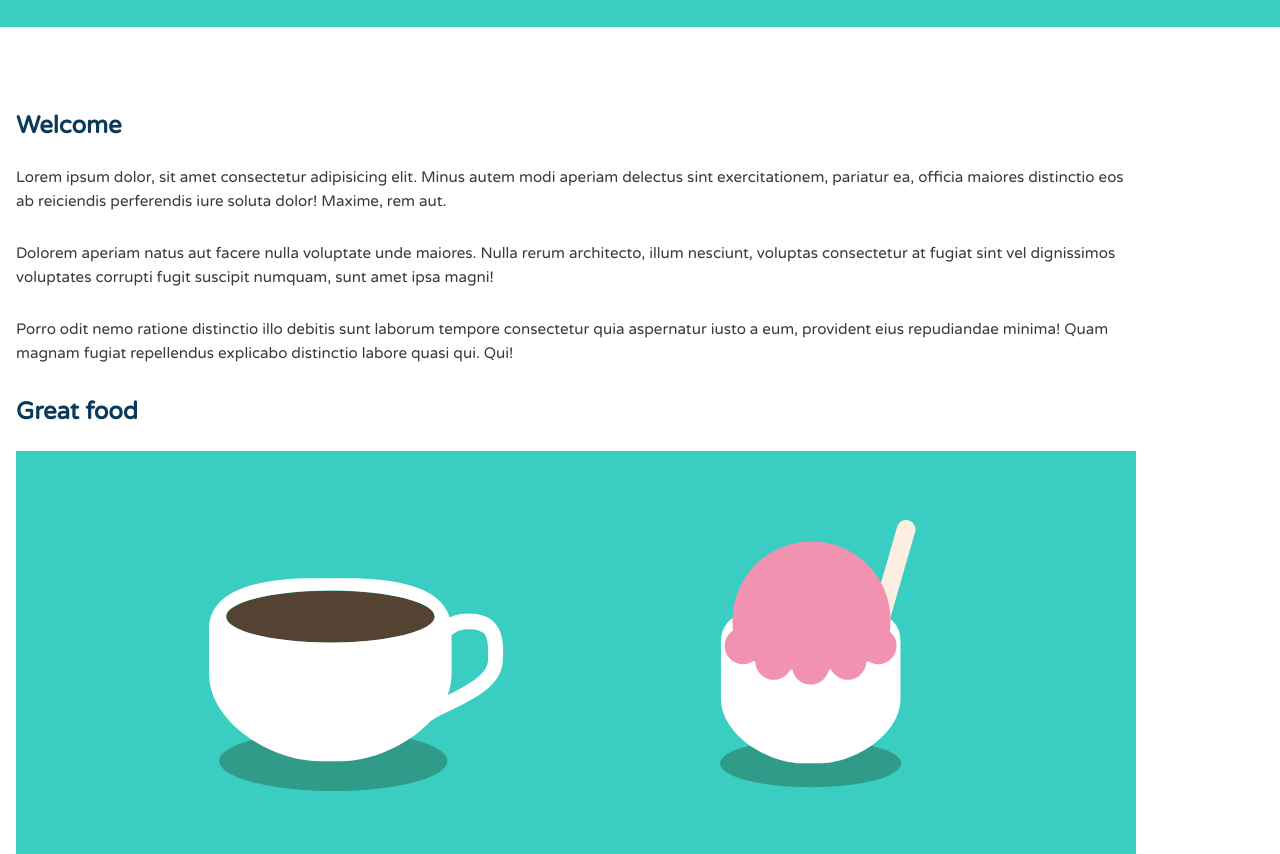
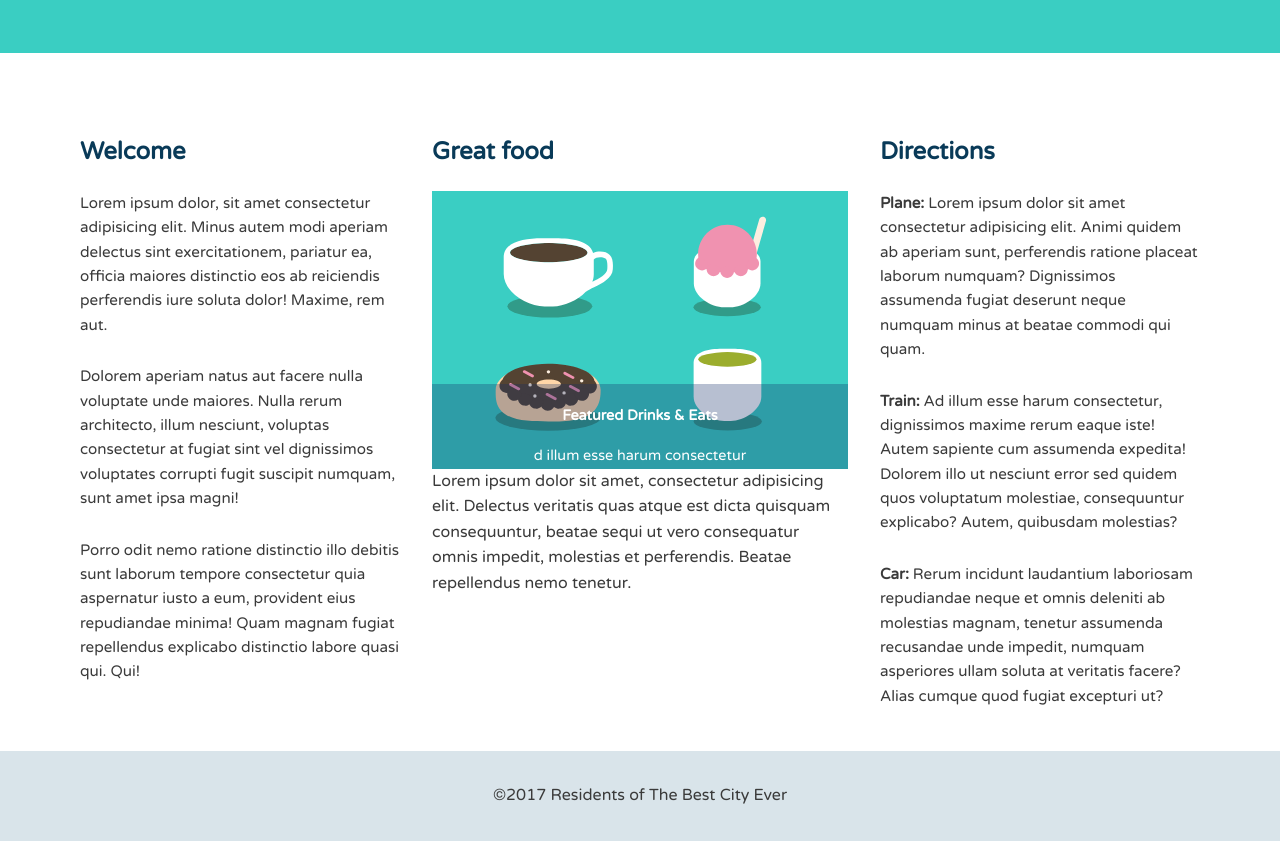
Before and after one commit to Wgardner2017/Githubrepository, a plain HTML site: page layout-techniques-master/index.html in a window 1280 px wide. Shown: the part 446-1300 px from the top of the page. Drawn offline with Linux system fonts and the light colour scheme.

Commit message:
fixing html and css for figcaption

```diff
--- a/layout-techniques-master/index.html
+++ b/layout-techniques-master/index.html
@@ -43,24 +43,32 @@
       <p>Porro odit nemo ratione distinctio illo debitis sunt laborum tempore consectetur quia aspernatur iusto a eum, provident
         eius repudiandae minima! Quam magnam fugiat repellendus explicabo distinctio labore quasi qui. Qui!</p>
     </div>
-    <div class="great food column">
+    <div class="food column">
       <h2>Great food</h2>
+      <figure>
         <img class="feat-img" src="images/treats.svg" alt="Drinks and eats">
-      <p>Lorem ipsum dolor sit amet, consectetur adipisicing elit. Delectus veritatis quas atque est dicta quisquam consequuntur,
+        <figcaption>
+          <h4>Featured Drinks & Eats</h4>
+          d illum esse harum consectetur
+        </figcaption>
+      </figure>
+      Lorem ipsum dolor sit amet, consectetur adipisicing elit. Delectus veritatis quas atque est dicta quisquam consequuntur,
       beatae sequi ut vero consequatur omnis impedit, molestias et perferendis. Beatae repellendus nemo tenetur.</p>
-      </h2>
+    </div>
 
-      <div class="directions column>
+    <div class="directions column">
       <h2>Directions</h2>
       <p><strong>Plane:</strong> Lorem ipsum dolor sit amet consectetur adipisicing elit. Animi quidem ab aperiam sunt, perferendis
-        ratione placeat laborum numquam? Dignissimos assumenda fugiat deserunt neque numquam minus at beatae commodi qui quam.</p>
+        ratione placeat laborum numquam? Dignissimos assumenda fugiat deserunt neque numquam minus at beatae commodi qui
+        quam.
+      </p>
       <p><strong>Train:</strong> Ad illum esse harum consectetur, dignissimos maxime rerum eaque iste! Autem sapiente cum assumenda
         expedita! Dolorem illo ut nesciunt error sed quidem quos voluptatum molestiae, consequuntur explicabo? Autem, quibusdam
         molestias?
       </p>
-            <p><strong>Car:</strong> Rerum incidunt laudantium laboriosam repudiandae neque et omnis deleniti ab molestias magnam, tenetur
-        assumenda recusandae unde impedit, numquam asperiores ullam soluta at veritatis facere? Alias cumque quod fugiat excepturi
-        ut?
+      <p><strong>Car:</strong> Rerum incidunt laudantium laboriosam repudiandae neque et omnis deleniti ab molestias magnam,
+        tenetur assumenda recusandae unde impedit, numquam asperiores ullam soluta at veritatis facere? Alias cumque quod
+        fugiat excepturi ut?
       </p>
     </div>
   </main>
--- a/layout-techniques-master/style.css
+++ b/layout-techniques-master/style.css
@@ -34,6 +34,23 @@ img {
   max-width: 100%;
 }
 
+figure {
+  margin: 0;
+  line-height: 0;
+  position: relative;
+}
+
+figcaption {
+  font-size: 0.9em;
+  text-align: center;
+  line-height: 1.5;
+  color: #fff;
+  padding: .1em;
+  background: rgba(19, 43, 102, 0.3);
+  position: absolute;
+  bottom: 0;
+  width: 100%;
+}
 /* =======================
    Base Layout Styles
 ======================== */
@@ -88,25 +105,76 @@ footer {
   background: #d9e4ea;
 }
 
-/*=====================
-Media Queries
-======================*/
+/* ==============================
+   Media Queries
+   ============================== */
+@media (min-width: 48em) {
+  body {
+    padding-top: 4.25em;
+  }
 
-@media (min-width: 48em){
-  main, .container {
+  header {
+    position: fixed;
+    background-color: rgba(255, 255, 255, 0.97);
+    box-shadow: 0 1px 4px rgba(0, 0, 0, 0.4);
+    width: 100%;
+    top: 0;
+    z-index: 2;
+  }
+
+  main,
+  .container {
     width: 90%;
-    margin 0 auto;
+    margin: 0 auto;
   }
+
   header .container {
     display: flex;
     justify-content: space-between;
   }
+
+  nav {
+    display: flex;
+    align-items: center;
+  }
+
+  .tagline {
+    font-size: 1.4em;
+  }
+
+  /* Columns */
+
+  main {
+    display: flex;
+    flex-wrap: wrap;
+  }
+
+  .welcome,
+  .food {
+    flex-basis: 50%;
+  }
+
+  .welcome {
+    padding-right: 1em;
+  }
 }
 
-nav {
-  display: flex;
-  align-items: center;
+@media (min-width: 64em) {
+  .welcome,
+  .directions {
+    flex-basis: 30%;
+  }
+
+  .directions {
+    padding-left: 1em;
+  }
+
+  .food {
+    flex-basis: 40%;
+    padding: 0 1em;
+  }
+
+  main {
+    flex-wrap: initial;
+  }
 }
-@media (min-width: 64em){
-
-}
```
Lines whose indentation alone changed are shown as unchanged.
